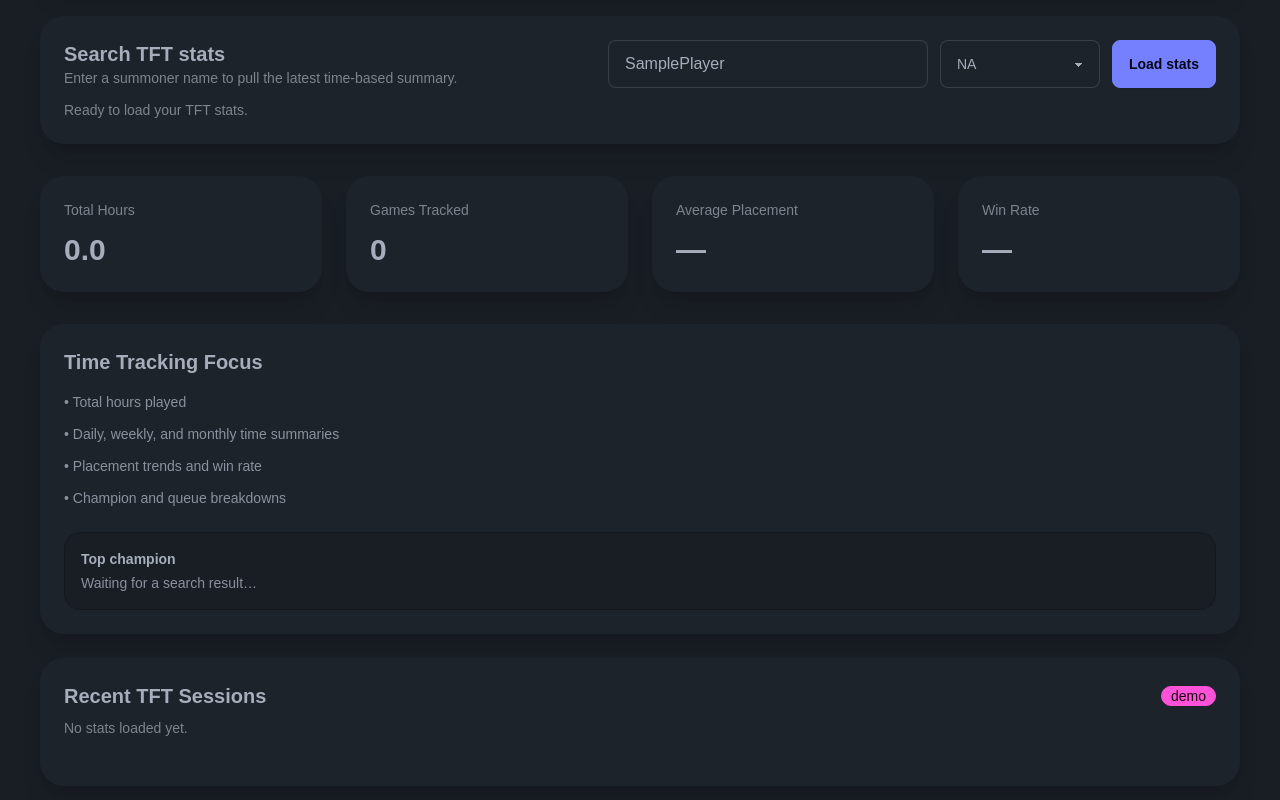
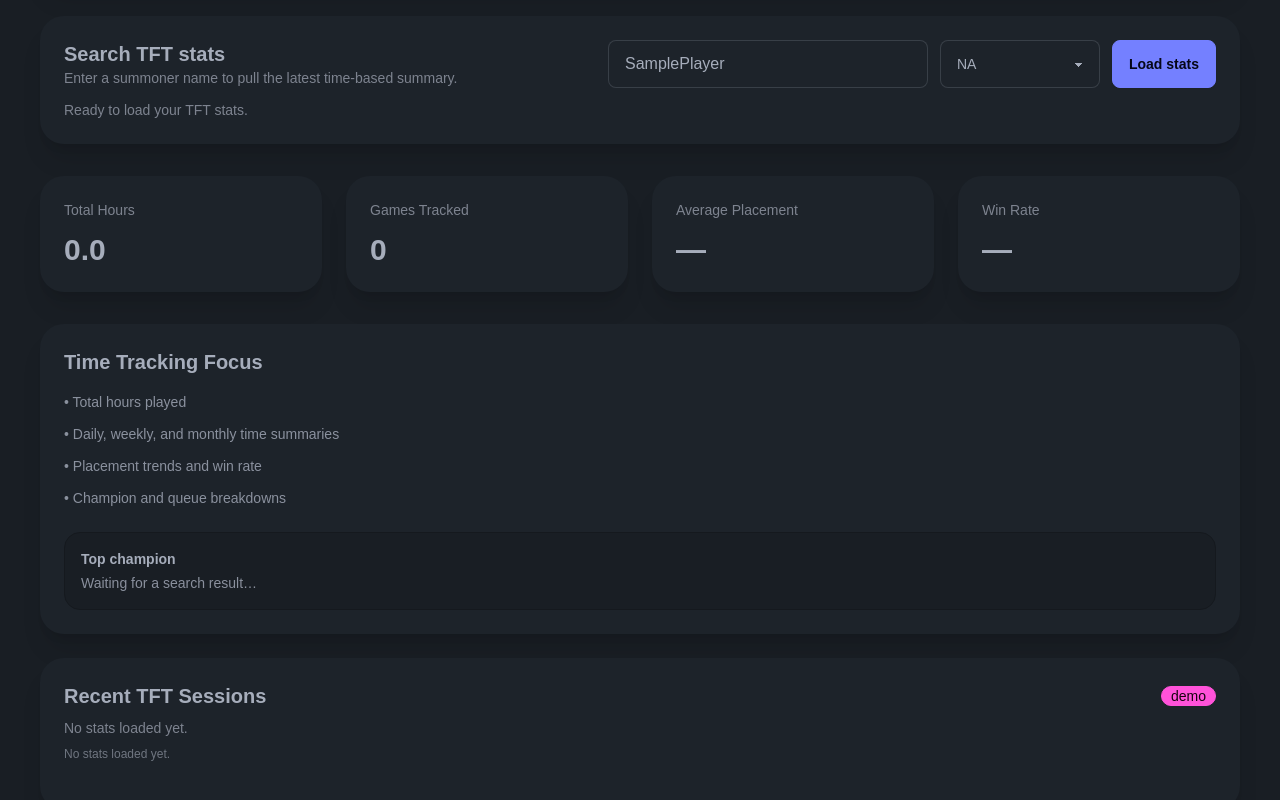
Before and after one commit to KarsonDahl/tft_time, a Next.js app: page / in a window 1280 px wide. Shown: the part 264-1064 px from the top of the page. Built offline with nearby package versions, Linux system fonts and the light colour scheme.

Commit message:
caching fix

```diff
--- a/app/api/riot/route.ts
+++ b/app/api/riot/route.ts
@@ -246,7 +246,7 @@
       lastFetchedAt: Date.now(),
     });
 
-    const uncachedRemaining = 0;
+    const uncachedRemaining = Math.max(0, newIds.length - toFetch.length);
     const { summary, matches: playerMatches } = summarizeMatches(mergedMatches);
 
     console.info('[riot-route] success', {
@@ -266,6 +266,8 @@
       totalKnownGames: allMatchIds.length,
       cachedGames: mergedMatches.length,
       uncachedRemaining,
+      isCaughtUp: uncachedRemaining === 0,
+      fetchedNewGames: newCached.length,
       lastFetchedAt: cached?.lastFetchedAt ?? null,
       summary,
       matches: playerMatches,
--- a/app/page.tsx
+++ b/app/page.tsx
@@ -25,6 +25,10 @@
     topChampion: string;
   };
   matches: MatchSummary[];
+  isCaughtUp?: boolean;
+  cachedGames?: number;
+  fetchedNewGames?: number;
+  uncachedRemaining?: number;
 };
 
 function placementLabel(n: number): string {
@@ -104,6 +108,19 @@
 
   function formatSummonerLabel(value: string) {
     return value.replace(/#/, ' #');
+  }
+
+  function cacheStatusMessage(data: ApiResponse | null) {
+    if (!data) return 'No stats loaded yet.';
+
+    if (data.isCaughtUp) {
+      return 'History is caught up — all currently available games are cached.';
+    }
+
+    const remaining = data.uncachedRemaining ?? 0;
+    return remaining > 0
+      ? `More games are still being fetched from Riot (${remaining} unseen match${remaining === 1 ? '' : 'es'} remaining).`
+      : 'Checking for newly available games…';
   }
 
   const summaryCards = useMemo(
@@ -202,6 +219,7 @@
             <p className="mt-2 text-sm text-base-content/70">
               {data ? `${formatSummonerLabel(data.summoner)} • ${data.region.toUpperCase()}` : 'No stats loaded yet.'}
             </p>
+            <p className="mt-2 text-xs text-base-content/60">{cacheStatusMessage(data)}</p>
             <div className="mt-6 space-y-2">
               {(data?.matches ?? []).map((match) => (
                 <div key={match.id} className="flex items-start gap-4 rounded-2xl border border-base-300 p-4">
```
